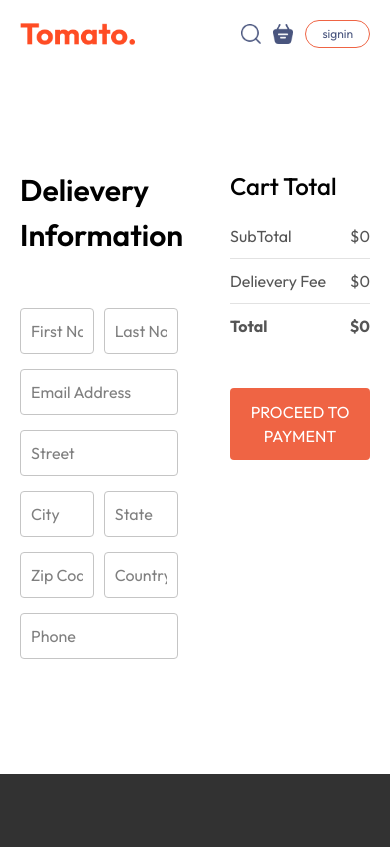
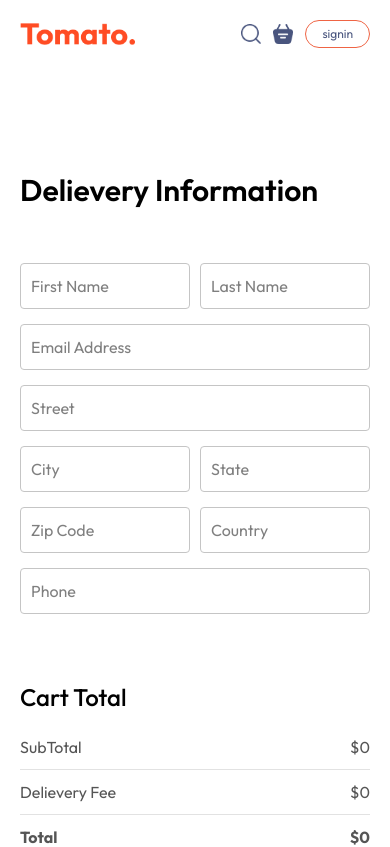
Before and after one commit to Ramla-Eman/MernStack_Project1_Tomato, a React (Vite) app in the folder frontend/: page /order in a window 390 px wide. Shown: the top 847 px of the page. Built offline with nearby package versions, Linux system fonts and the light colour scheme.

Commit message:
set the responisve

```diff
--- a/frontend/src/pages/PlaceOrder.jsx
+++ b/frontend/src/pages/PlaceOrder.jsx
@@ -4,8 +4,8 @@ import { StoreContext } from "../context/StoreContext";
 const PlaceOrder = () => {
   const { getTotalCartAmount } = useContext(StoreContext);
   return (
-    <form className="max-w-7xl mx-auto px-5 flex items-start justify-between gap-[50px] mt-[100px]">
-      <div className="w-full max-w-[45%]">
+    <form className="max-w-7xl mx-auto px-5 flex md:flex-row flex-col items-start justify-between gap-[50px] mt-[100px]">
+      <div className="w-full md:max-w-[45%]">
         <p className="text-[30px] font-semibold mb-[50px]">
           Delievery Information
         </p>
@@ -61,7 +61,7 @@ const PlaceOrder = () => {
           className="mb-[15px] w-full p-2.5 border border-[#c5c5c5] outline-tomato rounded-[4px]"
         />
       </div>
-      <div className="w-full max-w-[40%]">
+      <div className="w-full md:max-w-[40%]">
         <div className="flex-[1] flex flex-col gap-[20px]">
           <h2 className="text-[24px] font-medium">Cart Total</h2>
           <div>
@@ -72,12 +72,14 @@ const PlaceOrder = () => {
             <hr className="h-[1px] bg-[#e2e2e2] border-0 my-[10px]" />
             <div className="flex justify-between text-[#555]">
               <p>Delievery Fee</p>
-              <p>${getTotalCartAmount()===0?0:2}</p>
+              <p>${getTotalCartAmount() === 0 ? 0 : 2}</p>
             </div>
             <hr className="h-[1px] bg-[#e2e2e2] border-0 my-[10px]" />
             <div className="flex justify-between text-[#555]">
               <b>Total</b>
-              <b>${getTotalCartAmount()===0?0:getTotalCartAmount() + 2}</b>
+              <b>
+                ${getTotalCartAmount() === 0 ? 0 : getTotalCartAmount() + 2}
+              </b>
             </div>
           </div>
           <button className="border-0 text-white bg-tomato md:w-[220px] w-full py-3 rounded-[4px] cursor-pointer mt-[30px]">
```
